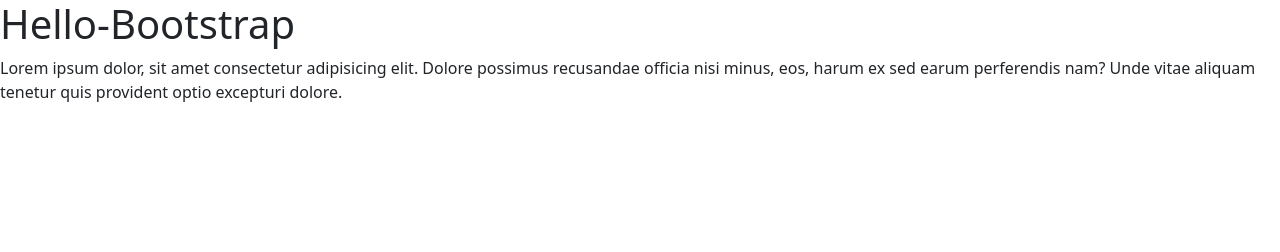
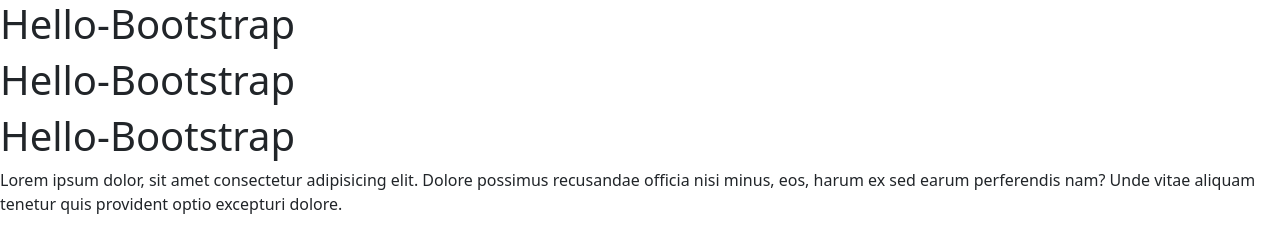
Before and after one commit to Ahmedraza458/firsttastingparpose, a plain HTML site: page index.html in a window 1280 px wide. Drawn offline with nearby package versions, Linux system fonts and the light colour scheme.

Commit message:
changing

```diff
--- a/index.html
+++ b/index.html
@@ -10,6 +10,9 @@
 </head>
 <body>
 <h1>Hello-Bootstrap</h1>
+<h1>Hello-Bootstrap</h1>
+<h1>Hello-Bootstrap</h1>
+
 <p>Lorem ipsum dolor, sit amet consectetur adipisicing elit. Dolore possimus recusandae officia nisi minus, eos, harum ex sed earum perferendis nam? Unde vitae aliquam tenetur quis provident optio excepturi dolore.</p>
 </body>
 </html>
```
